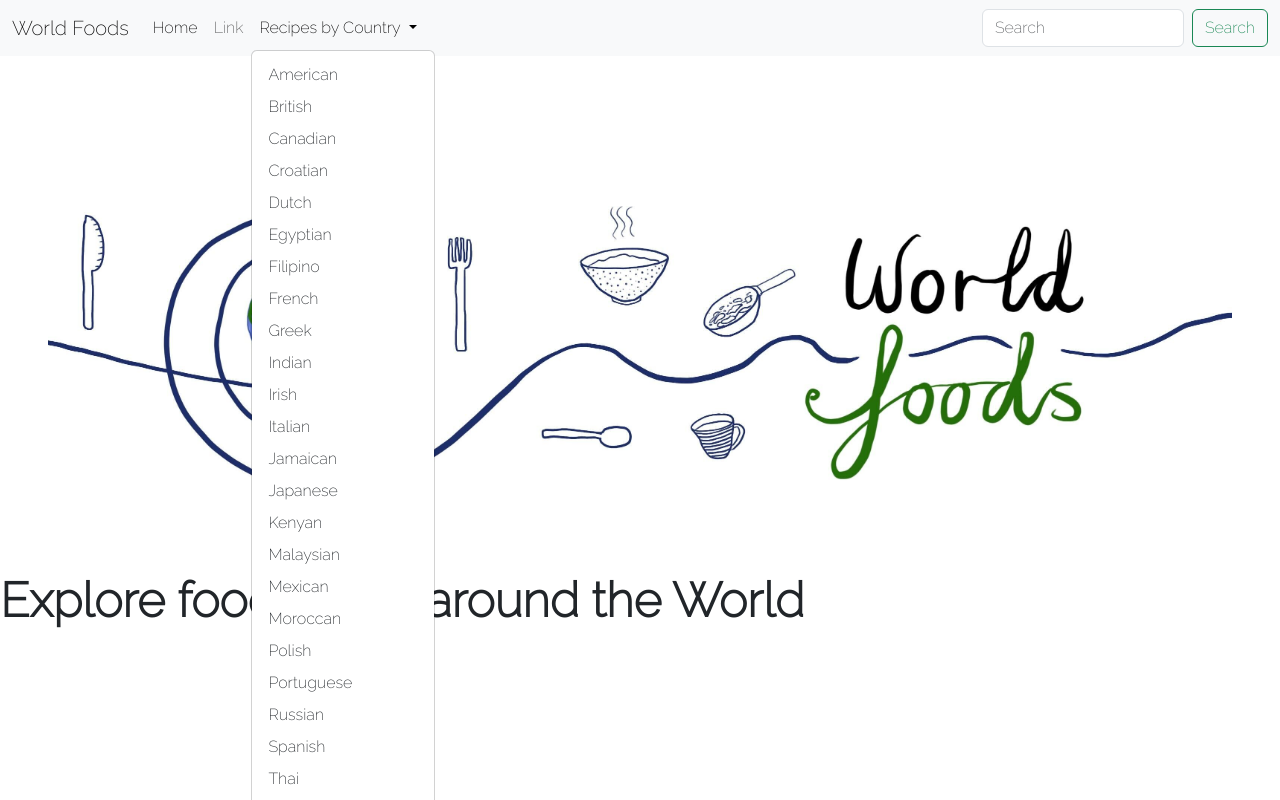
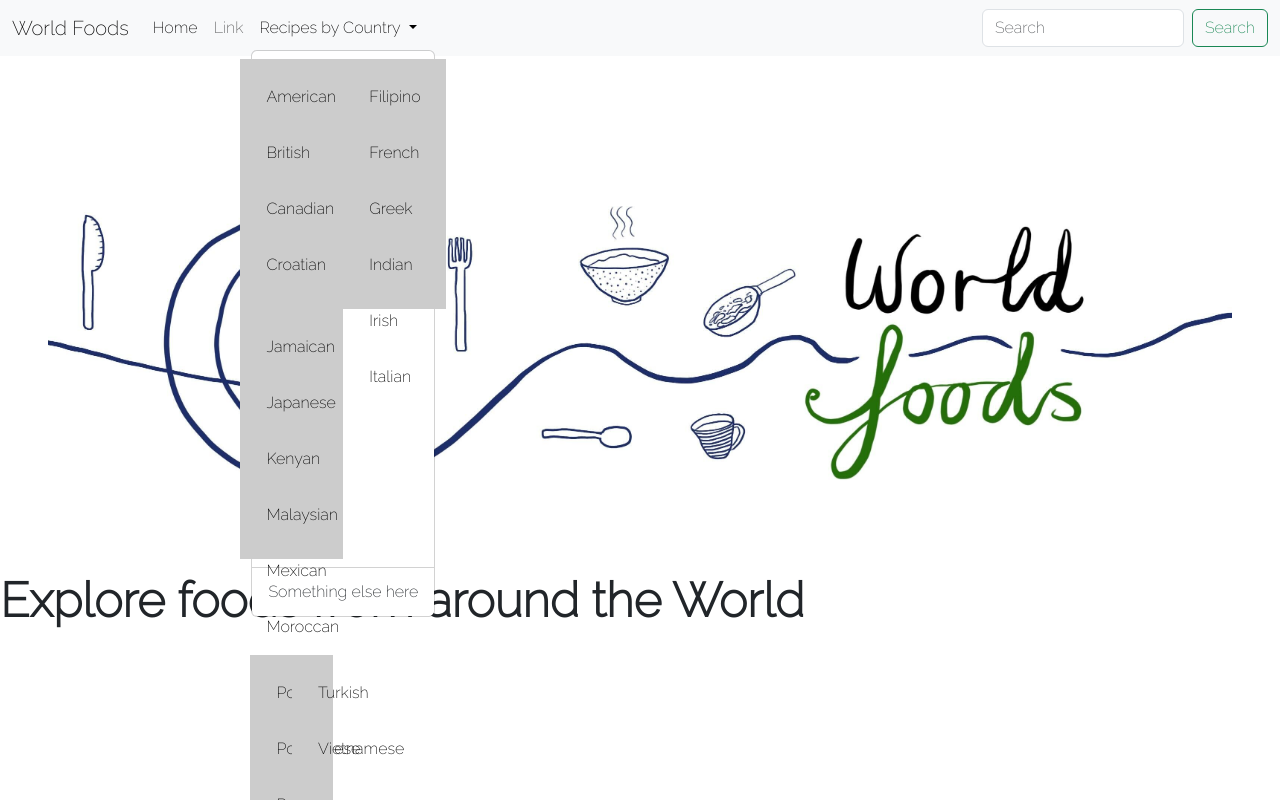
Before and after one commit to MoskaDowlatzay/Project1, a plain HTML site: page index.html in a window 1280 px wide. Both pictures are taken after a click on the button "Recipes by Country". Shown: the top 800 px of the page. Drawn offline with nearby package versions, Linux system fonts and the light colour scheme; no server answers.

Commit message:
css code

```diff
--- a/assets/css/style.css
+++ b/assets/css/style.css
@@ -1,2 +1,34 @@
 *{
     font-family: 'Raleway', sans-serif;}
+    .nav-item .dropdown {
+
+    }
+
+
+    .column {
+        float: left;
+        width: 50%;
+        padding: 10px;
+        background-color: #ccc;
+        height: 250px;
+      }
+
+      .column a {
+        float: none;
+        color: black;
+        padding: 16px;
+        text-decoration: none;
+        display: block;
+        text-align: left;
+      }
+
+      .column a:hover {
+        background-color: #ddd;
+      }
+
+      /* Clear floats after the columns */
+      .row:after {
+        content: "";
+        display: table;
+        clear: both;
+      }
--- a/index.html
+++ b/index.html
@@ -41,33 +41,43 @@
               Recipes by Country
             </a>
             <ul class="dropdown-menu">
+                <div class="row">
+                    <div class="column">
               <li><a id='american' class="dropdown-item" href="#">American</a></li>
               <li><a id='british' class="dropdown-item" href="#">British</a></li>
               <li><a id='canadian' class="dropdown-item" href="#">Canadian</a></li>
               <li><a id='croatian' class="dropdown-item" href="#">Croatian</a></li>
               <li><a id='dutch' class="dropdown-item" href="#">Dutch</a></li>
               <li><a id='egyptian' class="dropdown-item" href="#">Egyptian</a></li>
+              </div>
+                <div class="column">
               <li><a id='filipino' class="dropdown-item" href="#">Filipino</a></li>
               <li><a id='french' class="dropdown-item" href="#">French</a></li>
               <li><a id='greek' class="dropdown-item" href="#">Greek</a></li>
               <li><a id='indian' class="dropdown-item" href="#">Indian</a></li>
               <li><a id='irish' class="dropdown-item" href="#">Irish</a></li>
               <li><a id='italian' class="dropdown-item" href="#">Italian</a></li>
+                </div>
+                    <div class="column">
               <li><a id='jamaican' class="dropdown-item" href="#">Jamaican</a></li>
               <li><a id='japanese' class="dropdown-item" href="#">Japanese</a></li>
               <li><a id='kenyan' class="dropdown-item" href="#">Kenyan</a></li>
               <li><a id='malaysian' class="dropdown-item" href="#">Malaysian</a></li>
               <li><a id='mexican' class="dropdown-item" href="#">Mexican</a></li>
               <li><a id='moroccan' class="dropdown-item" href="#">Moroccan</a></li>
+                <div class="column">
               <li><a id='polish' class="dropdown-item" href="#">Polish</a></li>
               <li><a id='portuguese' class="dropdown-item" href="#">Portuguese</a></li>
               <li><a id='russian' class="dropdown-item" href="#">Russian</a></li>
               <li><a id='spanish' class="dropdown-item" href="#">Spanish</a></li>
               <li><a id='thai' class="dropdown-item" href="#">Thai</a></li>
               <li><a id='tunisian' class="dropdown-item" href="#">Tunisian</a></li>
+                </div>
+                    <div class="column">
               <li><a id='turkish' class="dropdown-item" href="#">Turkish</a></li>
               <li><a id='vietnamese' class="dropdown-item" href="#">Vietnamese</a></li>
-
+                    </div>
+                    </div>
               <li><hr class="dropdown-divider"></li>
               <li><a class="dropdown-item" href="#">Something else here</a></li>
             </ul>
```
